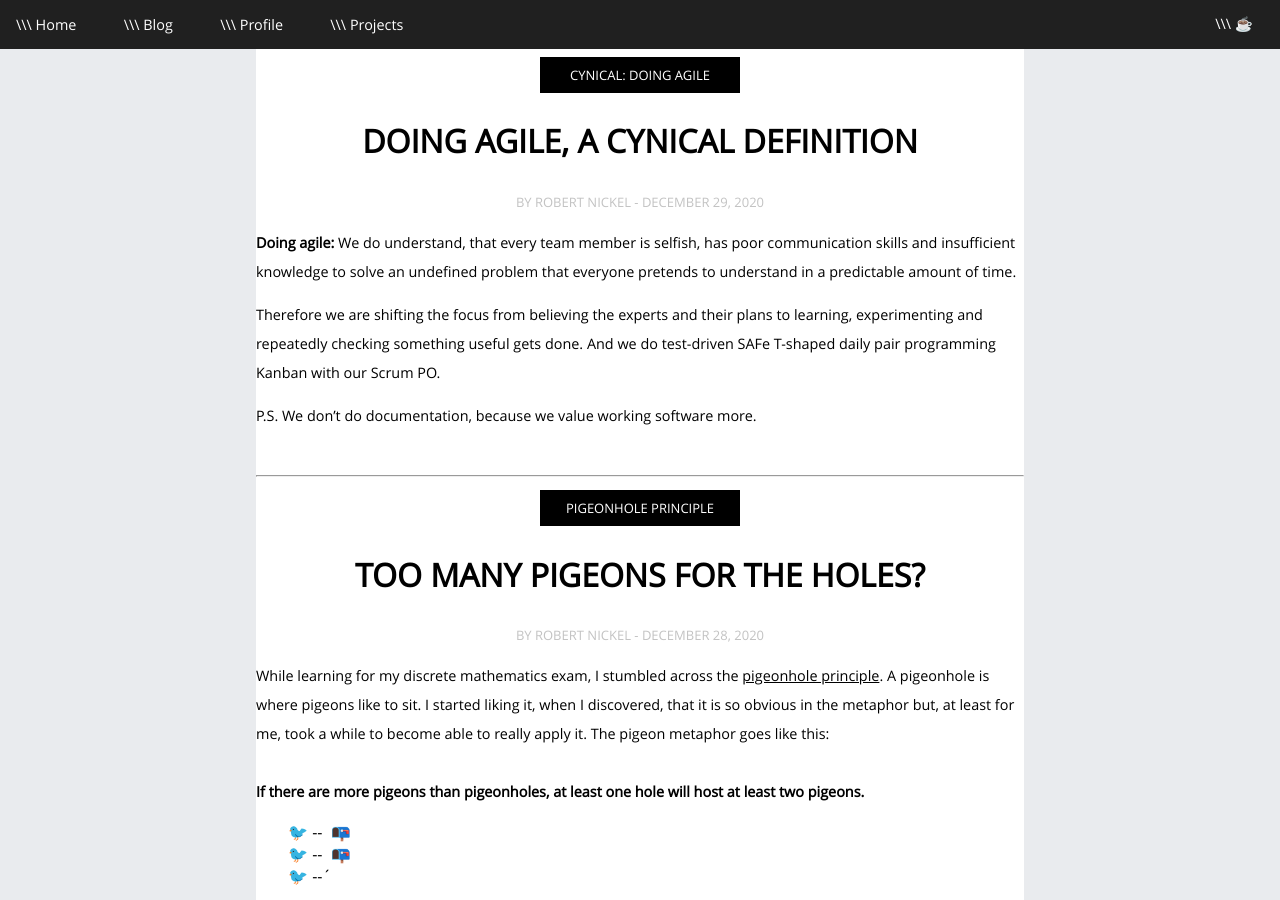
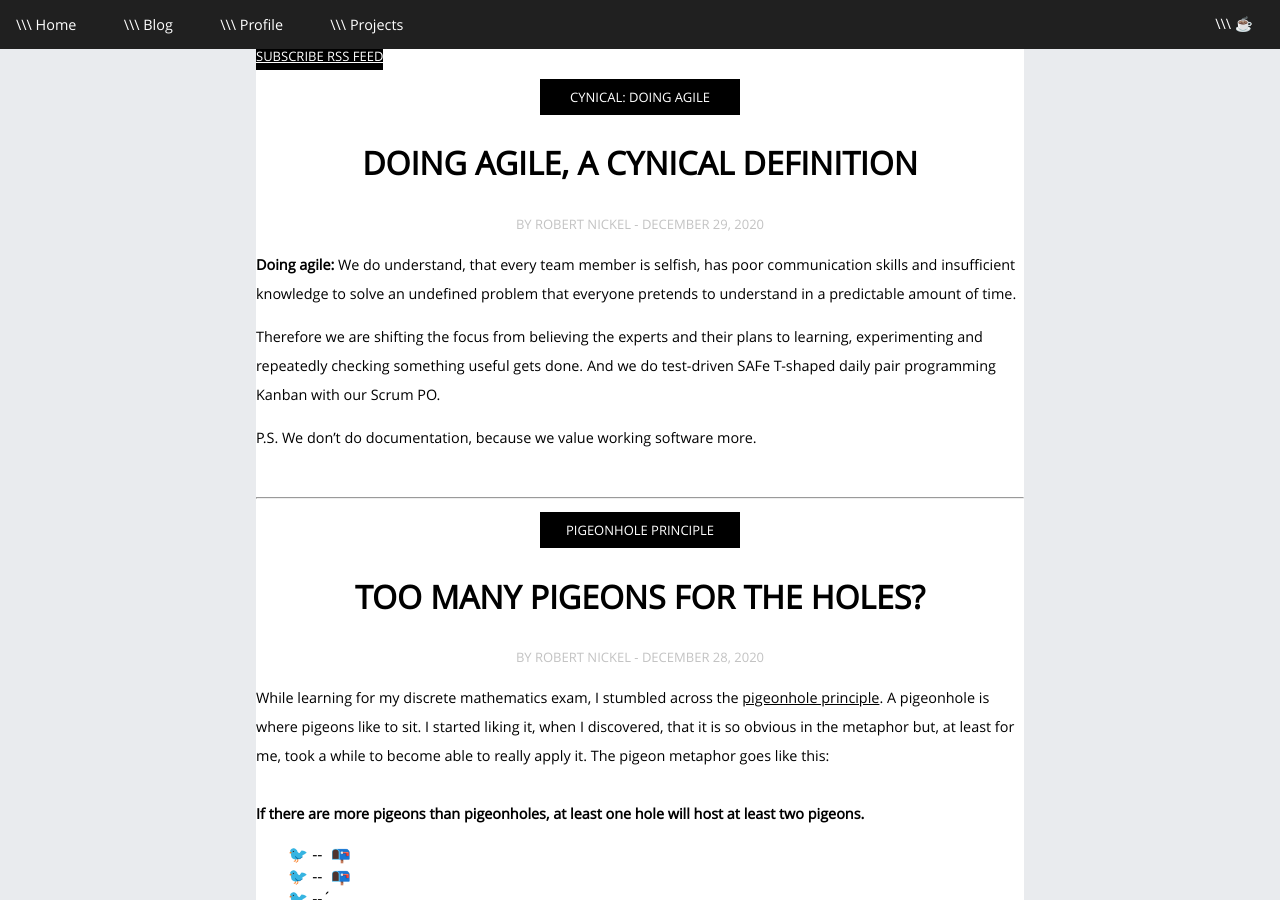
Before and after one commit to Robert-Nickel/Robert-Nickel.github.io, a Jekyll site: the page built from newblog.html, in a window 1280 px wide and 900 px high. Built offline with Jekyll 4.4.1, drawn with Linux system fonts in a browser that asks for light colours.

Commit message:
Add RSS Feed button

```diff
--- a/newblog.html
+++ b/newblog.html
@@ -1,6 +1,11 @@
 ---
 layout: default
 ---
+
+<a href="/feed.xml" class="heading">
+    Subscribe RSS Feed
+</a><br>
+
 {% for post in site.posts %}
     {{ post }}
 {% endfor %}
```
